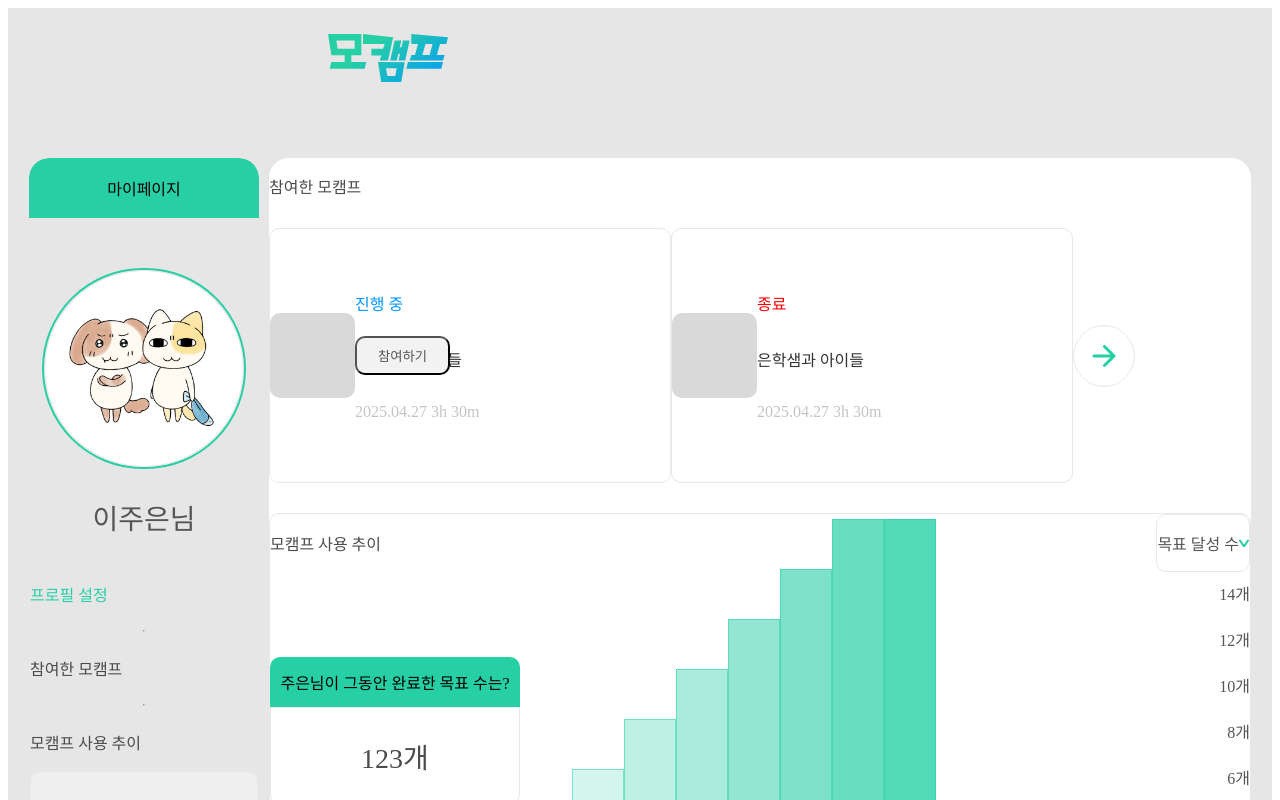
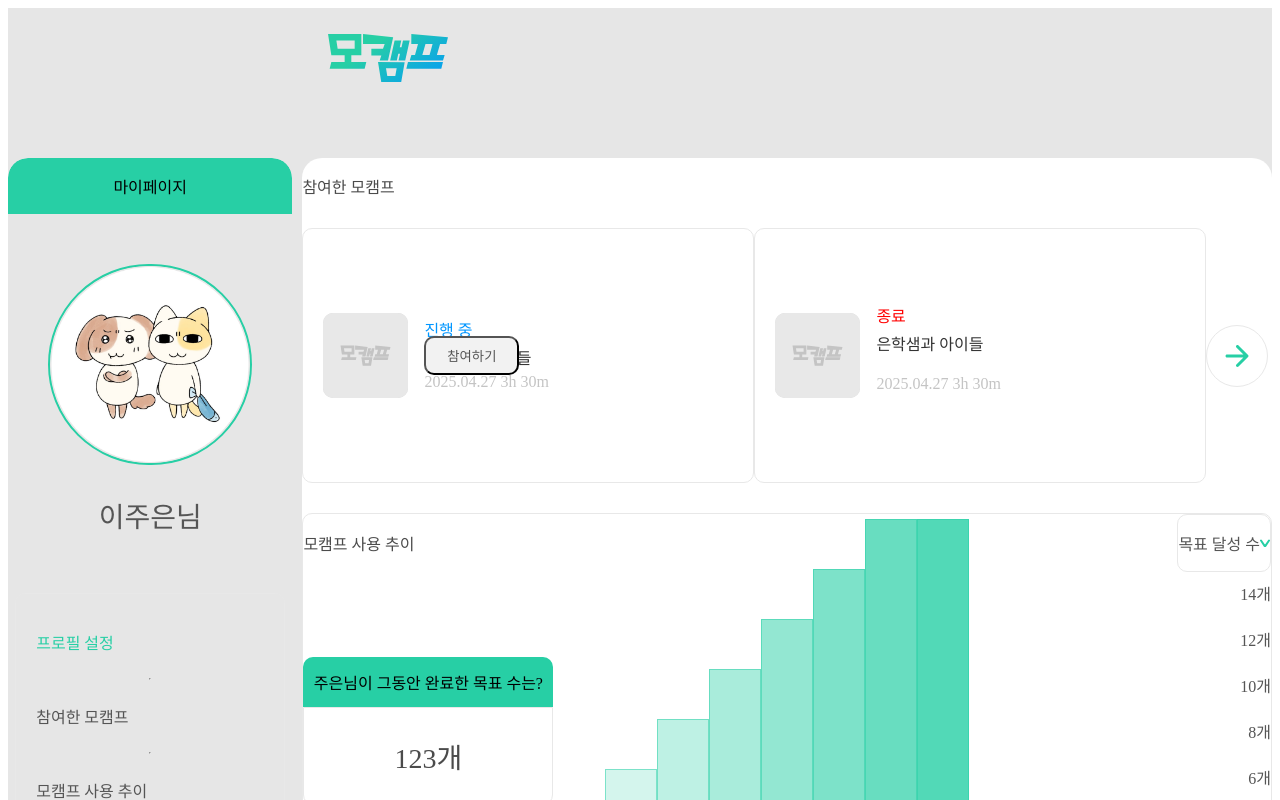
Before and after one commit to Mocamp-Official/Mocamp-FrontEnd, a Next.js app: page /myhome in a window 1280 px wide. Shown: the top 800 px of the page. Built offline with nearby package versions, Linux system fonts and the light colour scheme.

Commit message:
♻️ refactor: 변경된 디자인 적용

```diff
--- a/src/components/myhome/SideBar.tsx
+++ b/src/components/myhome/SideBar.tsx
@@ -2,14 +2,14 @@ import Image from 'next/image';
 
 const SideBar = () => {
   return (
-    <div className="w-72 h-[880px] rounded-[20px] bg-white flex flex-col items-center relative overflow-hidden">
+    <div className="w-[18rem] h-[55rem] rounded-[1.25rem] bg-white flex flex-col items-center relative overflow-hidden">
       {/* 사이드바 헤더 */}
-      <div className="w-full h-[60px] bg-[#27CFA5] rounded-t-[20px] flex items-center justify-center">
+      <div className="w-full h-[3.75rem] bg-[#27CFA5] rounded-t-[1.25rem] flex items-center justify-center">
         <p className="text-xl font-semibold text-white">마이페이지</p>
       </div>
 
       {/* 유저 프로필 이미지 */}
-      <div className="mt-[50px] relative w-[200px] h-[197px] flex items-center justify-center rounded-full border-2 border-[#27CFA5]">
+      <div className="mt-[3.125rem] relative w-[12.5rem] h-[12.3125rem] flex items-center justify-center rounded-full border-2 border-[#27CFA5]">
         <Image
           src="/defaultProfile.png"
           width={200}
@@ -20,19 +20,19 @@ const SideBar = () => {
       </div>
 
       {/* 유저 이름 */}
-      <p className="mt-4 text-[28px] font-semibold text-[#555]">이주은님</p>
+      <p className="mt-[1.875rem] text-[1.75rem] font-semibold text-[#555]">이주은님</p>
 
       {/* 메뉴 박스 */}
-      <div className="mt-6 w-[228px] flex flex-col gap-4 p-5 bg-white border border-[#e8e8e8] rounded-[10px]">
+      <div className="mt-[1.875rem] w-[14.25rem] h-[11.75rem] flex flex-col gap-4 p-[1.25rem] bg-white border border-[#e8e8e8] rounded-[0.625rem]">
         <p className="text-xl font-semibold text-[#27cfa5]">프로필 설정</p>
         <hr className="border-[#e8e8e8]" />
-        <p className="text-xl font-medium text-[#4b4b4b]">참여한 모캠프</p>
+        <p className="text-xl font-medium text-[#555555]">참여한 모캠프</p>
         <hr className="border-[#e8e8e8]" />
-        <p className="text-xl font-medium text-[#4b4b4b]">모캠프 사용 추이</p>
+        <p className="text-xl font-medium text-[#555555]">모캠프 사용 추이</p>
       </div>
 
       {/* 로그아웃 버튼 */}
-      <button className="mt-6 w-[228px] h-[70px] bg-white border border-[#e8e8e8] rounded-[10px] text-xl font-semibold text-[#555]">
+      <button className="mt-[10.8125rem] w-[14.25rem] h-[4.375rem] bg-white border border-[#e8e8e8] rounded-[0.625rem] text-xl font-semibold text-[#555555]">
         로그아웃
       </button>
     </div>
--- a/src/components/myhome/content/ParticipatedCard.tsx
+++ b/src/components/myhome/content/ParticipatedCard.tsx
@@ -1,3 +1,5 @@
+import MocampIcon from '@/public/svgs/mocamp_gray_icon.svg';
+
 interface ParticipatedCardProps {
   size: 's' | 'm' | 'l'; // 아직 사용되지 않음
   isCompleted: boolean;
@@ -6,15 +8,23 @@ interface ParticipatedCardProps {
   time: string;
 }
 
-function ParticipatedCard({ isCompleted, roomName, createdAt, time }: ParticipatedCardProps) {
+function ParticipatedCard({
+  size = 'l',
+  isCompleted,
+  roomName,
+  createdAt,
+  time,
+}: ParticipatedCardProps) {
   return (
     <>
-      <div className="w-[400px] h-[169px] rounded-[10px] bg-white flex items-center px-5 py-[42px] border border-[#E8E8E8]">
+      <div className="w-[410px] h-[10.5625rem] rounded-[0.625rem] bg-white flex items-center px-[1.25rem] py-[2.625rem] border border-[#E8E8E8]">
         {/* 썸네일 */}
-        <div className="w-[85px] h-[85px] rounded-[10px] bg-[#d9d9d9] mr-4" />
+        <div className="w-[5.3125rem] h-[5.3125rem] rounded-[0.625rem] bg-[#d9d9d9] mr-[1rem]">
+          <MocampIcon />
+        </div>
 
         {/* 텍스트 정보 */}
-        <div className="flex relative flex-col justify-center flex-1 space-y-1">
+        <div className="flex relative flex-col justify-center flex-1 space-y-[0.25rem]">
           {isCompleted ? (
             <p className="text-xl font-semibold text-[#f00]">종료</p>
           ) : (
@@ -22,9 +32,10 @@ function ParticipatedCard({ isCompleted, roomName, createdAt, time }: Participat
           )}
           <p className="text-xl font-semibold text-[#333]">{roomName}</p>
           <p className="text-xl text-[#c4c4c4]">{`${createdAt}   ${time}`}</p>
+
           {/* 참여하기 버튼 */}
           {!isCompleted && (
-            <button className="absolute top-0 right-0 w-[95px] h-[39px] bg-[#f2f2f2] text-base font-semibold text-[#555555] rounded-[10px]">
+            <button className="absolute top-0 right-0 w-[5.9375rem] h-[2.4375rem] bg-[#f2f2f2] text-base font-semibold text-[#555555] rounded-[0.625rem]">
               참여하기
             </button>
           )}
```
